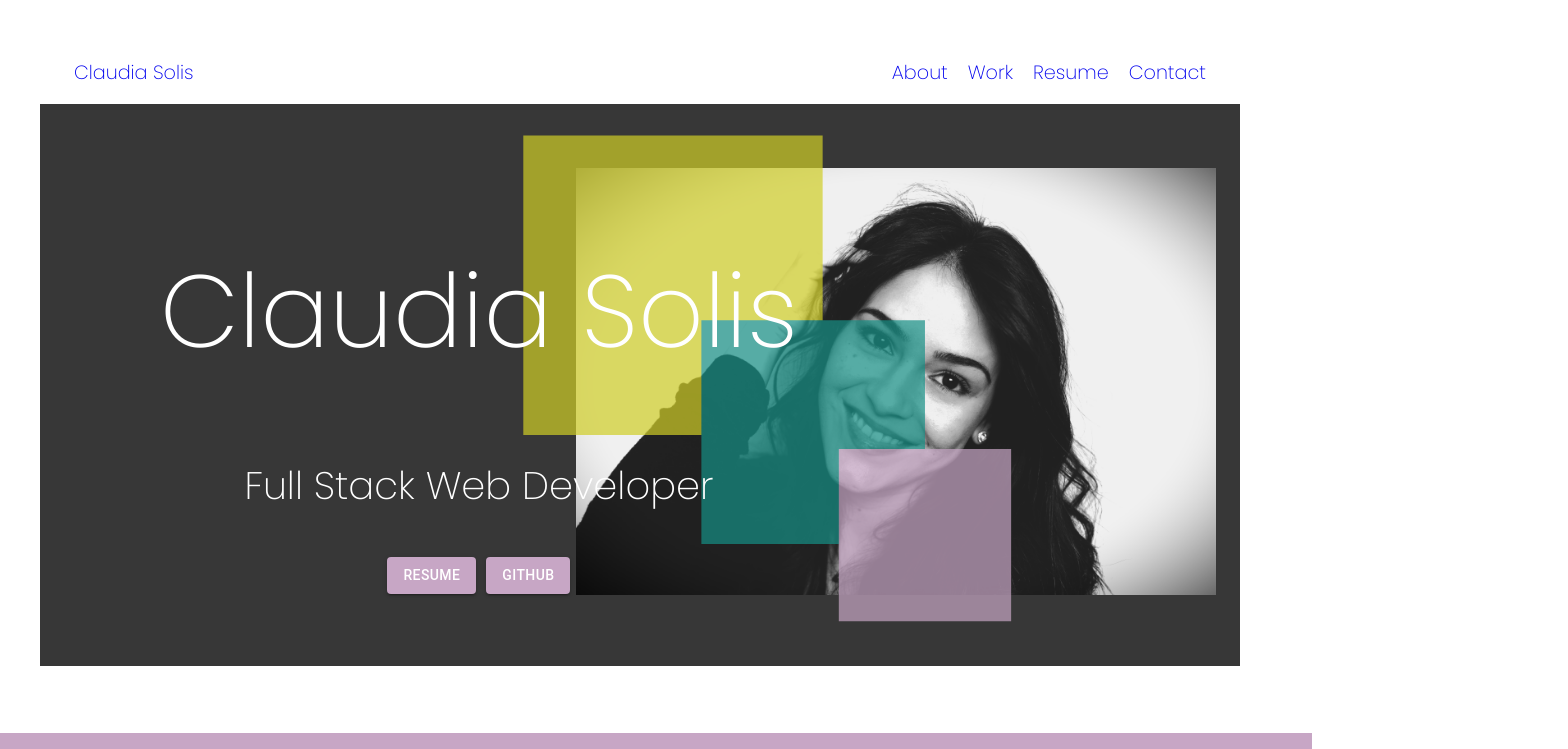
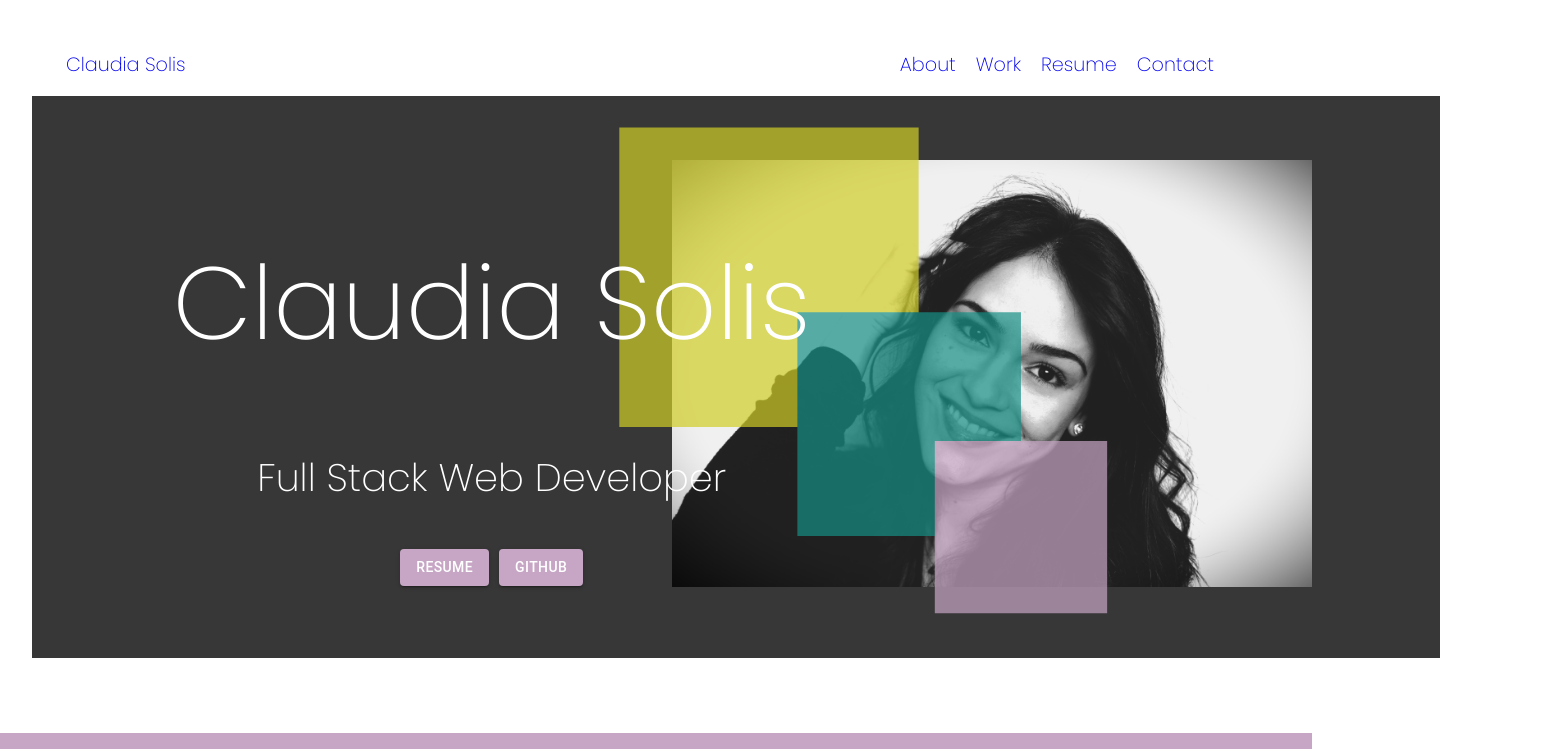
Before and after one commit to cjsolis12/claudia-solis, a React (Vite) app: page / in a window 1280 px wide. Shown: the top 749 px of the page, 1568 px wide, since content can reach past the window. Built offline with nearby package versions, Linux system fonts and the light colour scheme.

Commit message:
removed margin on body

```diff
--- a/src/index.css
+++ b/src/index.css
@@ -3,11 +3,17 @@
 :root {
   font-family: 'Poppins', sans-serif;
 }
+body {
+  margin: 0;
+  padding: 0;
+}
+
 
 .main-container{
   min-height: 100vh;
   display: flex;
   flex-direction: column;
+  margin: 0;
 }
 
 a {
@@ -38,6 +44,9 @@ a {
   position: relative;
   background-color: #373737;
   padding: 5vw;
+  width: 100vw;
+  margin-left: 0;
+  margin-right: 0;
 }
 
 .overlay-text {
```
